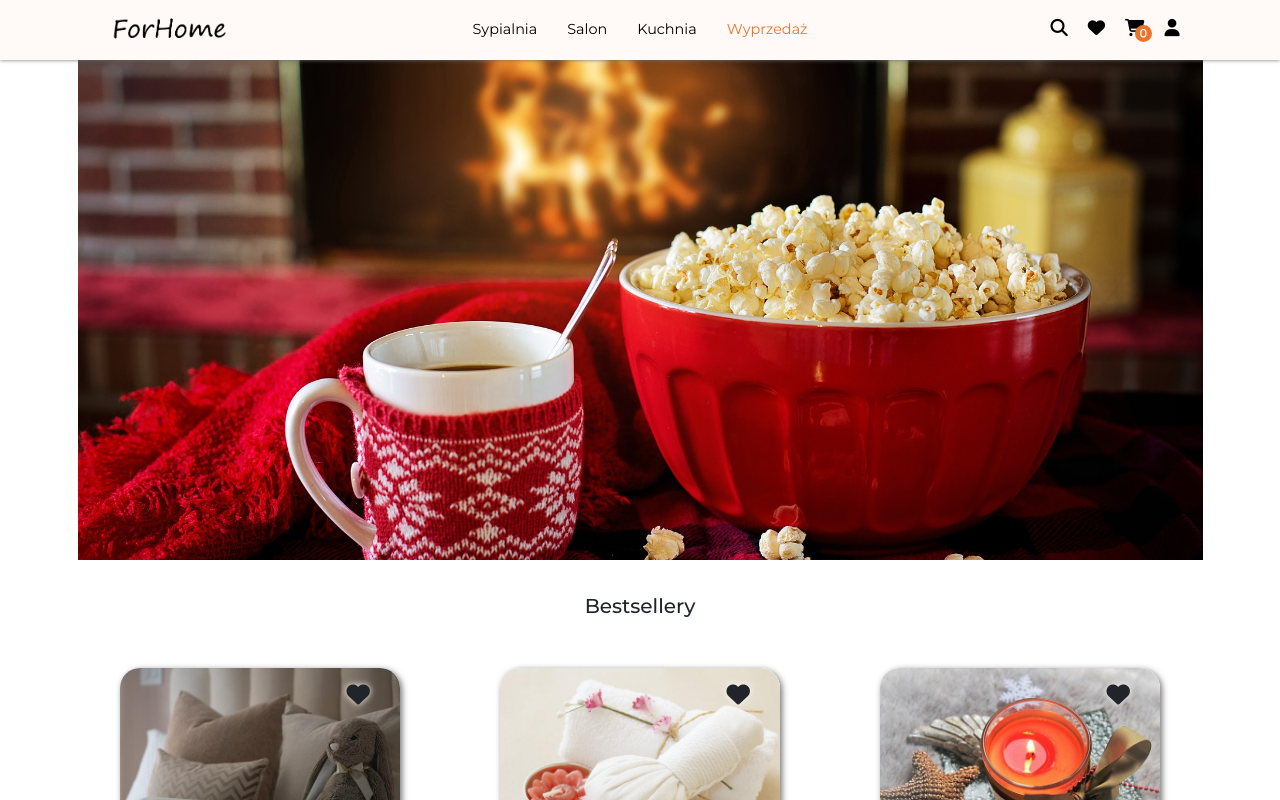
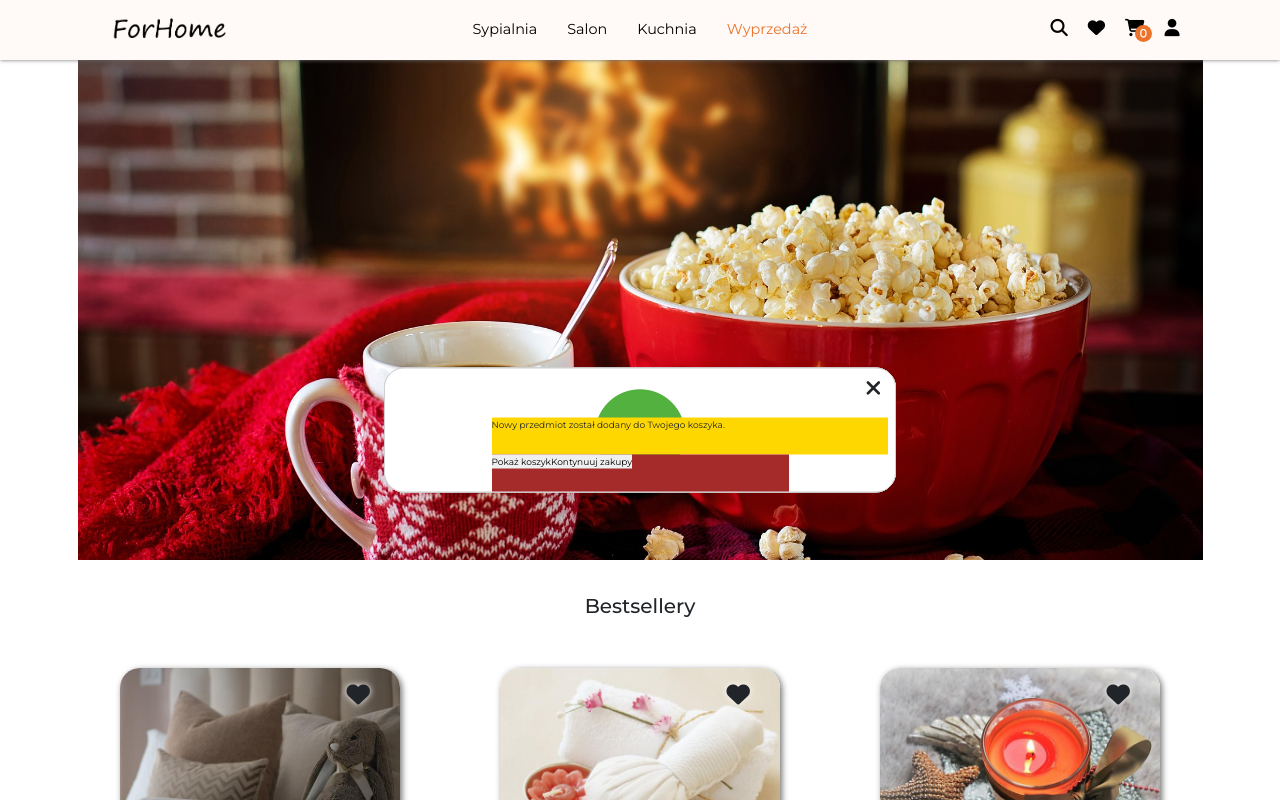
Before and after one commit to MilaKropeczka/ForHome-Shop-Online, a React (Create React App) app: page / in a window 1280 px wide. Shown: the top 800 px of the page. Built offline with nearby package versions, Linux system fonts and the light colour scheme.

Commit message:
Test notification

```diff
--- a/src/components/Main/Box/Box.js
+++ b/src/components/Main/Box/Box.js
@@ -25,6 +25,22 @@ function Box(props) {
 	}
 
 	return (
+		<>
+			<div className={styles.infoBox}>
+				<div className={styles.check}>
+					<i class={`fa-solid fa-circle-check`}></i>
+				</div>
+				<div className={styles.xmark}>
+					<i className={`fa-solid fa-xmark`}></i>
+				</div>
+				<div className={styles.addItem}>
+					Nowy przedmiot został dodany do Twojego koszyka.
+				</div>
+				<div className={styles.button}>
+					<button className={styles.btn1}>Pokaż koszyk</button>
+					<button className={styles.btn2}>Kontynuuj zakupy</button>
+				</div>
+			</div>
 			<Col>
 				<div className={`${styles.box}`}>
 					<div className={styles.img}>
@@ -36,11 +52,16 @@ function Box(props) {
 						<img src={props.imgSmall} alt={props.shortContent} />
 					</div>
 					<div className={styles.main}>
-					<p className={styles.status + ' ' + styles[props.status]}>
+						<p
+							className={
+								styles.status + ' ' + styles[props.status]
+							}>
 							{props.status}
 						</p>
 						<h4>{props.title}</h4>
-					<p className={styles[props.statusFont]}>{props.price} zł</p>
+						<p className={styles[props.statusFont]}>
+							{props.price} zł
+						</p>
 						<p className={styles.newPrice}>
 							{props.newPrice ? props.newPrice + ` zł` : null}
 						</p>
@@ -50,6 +71,7 @@ function Box(props) {
 					</div>
 				</div>
 			</Col>
+		</>
 	);
 }
 
--- a/src/components/Main/Box/Box.module.sass
+++ b/src/components/Main/Box/Box.module.sass
@@ -92,3 +92,86 @@
 
 .ico:hover, .icoTrue:hover
     transform: scale(1.2)
+
+.infoBox
+    position: fixed
+    z-index: 100
+    background-color: #fff
+    border: 1px solid $secondary
+    top: calc( 50% + 30px )
+    left: 50%
+    transform: translate(-50%, -50%)
+    width: 80%
+    height: 50%
+    border-radius: 20px
+    display: grid
+    grid-template-columns: 20% 60% 20%
+    grid-template-rows: 40% 30% 30%
+    @media screen and ( min-width: $lg )
+        width: 40%
+        height: 125px
+    @media screen and ( min-width: $xxl )
+        width: 500px
+        height: 125px
+        grid-template-columns: 20% 60% 20%
+        grid-template-rows: 20% 50% 30%
+
+.check
+    // background-color: tomato
+    grid-column: 1/4
+    grid-row: 1/2
+    font-size: 10em
+    justify-self: center
+    color: #53b140
+    @media screen and ( min-width: $xxl )
+        font-size: 7em
+        line-height: 2em
+        padding: 0 0 0 15px
+        grid-column: 1/2
+        grid-row: 1/4
+
+.xmark
+    // background-color: aqua
+    grid-column: 3/4
+    grid-row: 1/2
+    text-align: right
+    padding: 3px 6px
+    font-size: 2.4em
+    @media screen and ( min-width: $xxl )
+        font-size: 2em
+        grid-column: 3/4
+        grid-row: 1/2
+
+.addItem
+    background-color: gold
+    grid-column: 2/4
+    grid-row: 2/3
+    @media screen and ( min-width: $xxl )
+        grid-column: 2/4
+        grid-row: 2/3
+        justify-self: center
+        align-self: center
+        font-size: 1.5em
+
+.button
+    background-color: brown
+    grid-column: 2/3
+    grid-row: 3/4
+    @media screen and ( min-width: $xxl )
+        grid-column: 2/3
+        grid-row: 3/4
+        justify-self: center
+        align-self: center
+
+.btn1, .btn2
+    @media screen and ( min-width: $xxl )
+        width: 120px
+        padding: 6px 12px
+        border-radius: 10px
+        font-size: 1.15em
+
+.btn1
+    @media screen and ( min-width: $xxl )
+        color: white
+        background-color: $primary
+        margin: 0 15px 20px 0
--- a/src/components/colors.sass
+++ b/src/components/colors.sass
@@ -1,5 +1,6 @@
 $light: #FFFAF7
 $primary: #EB732B
+$secondary: #cfcfcf
 $grey: #707070
 
 $xs: 0,
```
Lines whose indentation alone changed are shown as unchanged.
